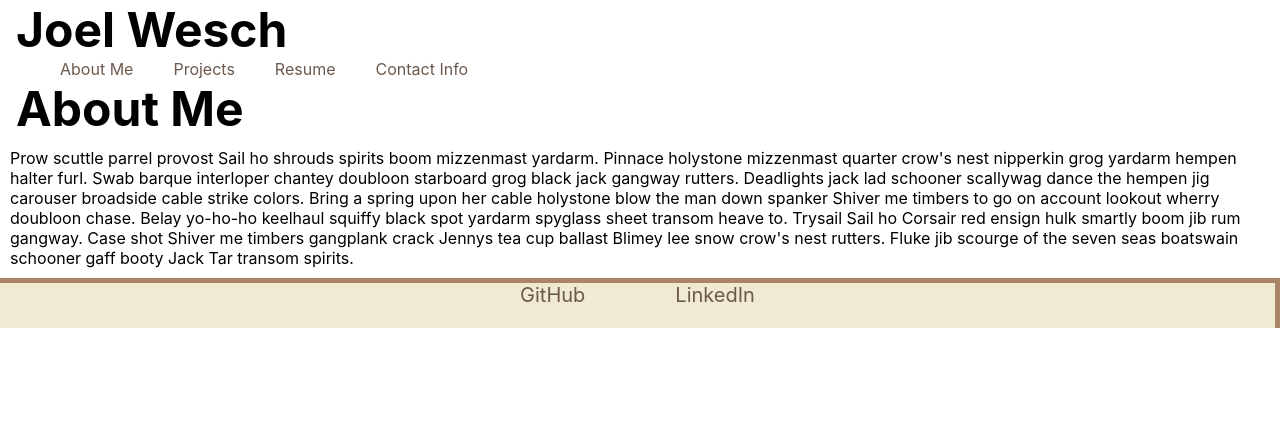
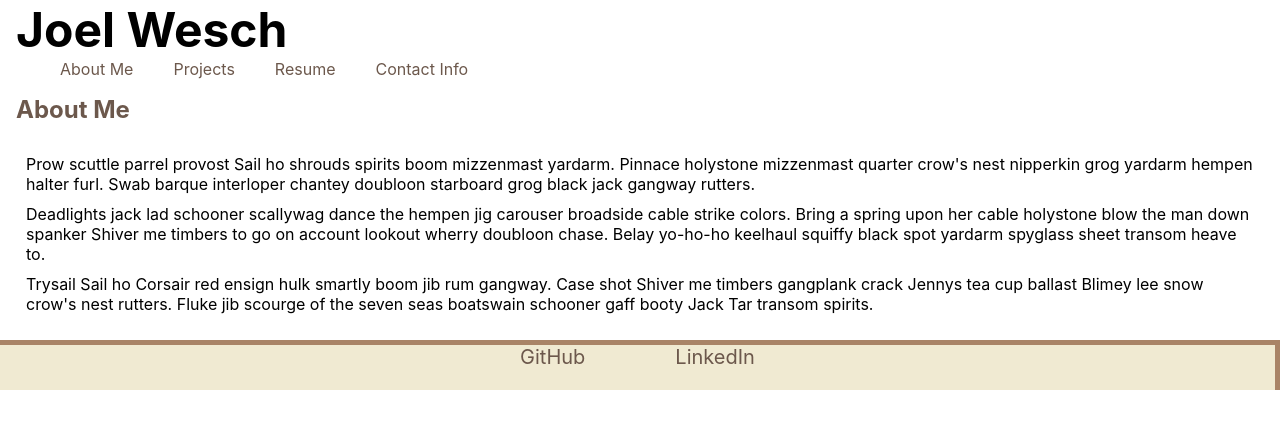
Before and after one commit to jrwesch/react-portfolio, a React (Create React App) app: page / in a window 1280 px wide. Shown: the top 428 px of the page. Built offline with nearby package versions, Linux system fonts and the light colour scheme.

Commit message:
fixed style in About Me page so now links are visible, contact form link doesn't work

```diff
--- a/src/components/Portfolio.js
+++ b/src/components/Portfolio.js
@@ -6,7 +6,7 @@
 import Resume from "./pages/Resume";
 import Footer from "./Footer";
 
-function Portfolio() {
+const Portfolio = () => {
     const [currentPage, setCurrentPage] = useState('About');
 
     const renderPage = () => {
@@ -24,11 +24,13 @@
 
     return (
         <div>
-            <h1>Joel Wesch</h1>
-            <Nav currentPage={currentPage} setCurrentPage={setCurrentPage} />
-                <div>
+            <header className="header">
+                <h1>Joel Wesch</h1>
+                <Nav currentPage={currentPage} setCurrentPage={setCurrentPage} />
+            </header>
+                <main className="content-wrapper">
                     {renderPage(currentPage)}
-                </div>
+                </main>
 
             <Footer />
 
--- a/src/components/pages/About.js
+++ b/src/components/pages/About.js
@@ -1,25 +1,29 @@
 import React from "react";
 
 const About = () => (
-
-        <div>
-            <h1>About Me</h1>
+    <section>
+        <h2 className="section-header">About Me</h2>
 
             <p>
             Prow scuttle parrel provost Sail ho shrouds spirits boom mizzenmast yardarm. Pinnace holystone
             mizzenmast quarter crow's nest nipperkin grog yardarm hempen halter furl. Swab barque interloper
             chantey doubloon starboard grog black jack gangway rutters.
+            </p>
 
+            <p>
             Deadlights jack lad schooner scallywag dance the hempen jig carouser broadside cable strike colors.
             Bring a spring upon her cable holystone blow the man down spanker Shiver me timbers to go on account
             lookout wherry doubloon chase. Belay yo-ho-ho keelhaul squiffy black spot yardarm spyglass sheet transom
             heave to.
+            </p>
 
+            <p>
             Trysail Sail ho Corsair red ensign hulk smartly boom jib rum gangway. Case shot Shiver me timbers
             gangplank crack Jennys tea cup ballast Blimey lee snow crow's nest rutters. Fluke jib scourge of the
             seven seas boatswain schooner gaff booty Jack Tar transom spirits.
             </p>
-        </div>
+
+    </section>
 );
 
 export default About;
--- a/src/components/pages/Contact.js
+++ b/src/components/pages/Contact.js
@@ -27,9 +27,41 @@
         setFormState({...formState, [e.target.name]: e.target.value});
     }
    };
+   function handleSubmit(e) {
+    e.preventDefault();
+    console.log(formState);
+};
 
+
+// backend setup for later
+return (
+    <section>
+        <h2 className="section-header">Contact Me</h2>
+        <form id="contact-form" onSubmit={handleSubmit}>
+        <div>
+            <label htmlFor="name">Name:</label>
+            <input type="text" name="name" defaultValue={name} onBlur={handleChange} />
+        </div>
+        <div>
+            <label htmlFor="email">Email address:</label>
+            <input type="email" name="email" defaultValue={email} onBlur={handleChange} />
+        </div>
+        <div>
+            <label htmlFor="message">Message:</label>
+            <textarea name="message" rows="10" defaultValue={message} onBlur={handleChange} />
+        </div>
+        {errorMessage && (
+            <div>
+                <p className="error-text">{errorMessage}</p>
+            </div>
+        )}
+        <button type="submit">Submit</button>
+        </form>
+    </section>
+);
 };
 
 
 
+
 export default Contact;
```
